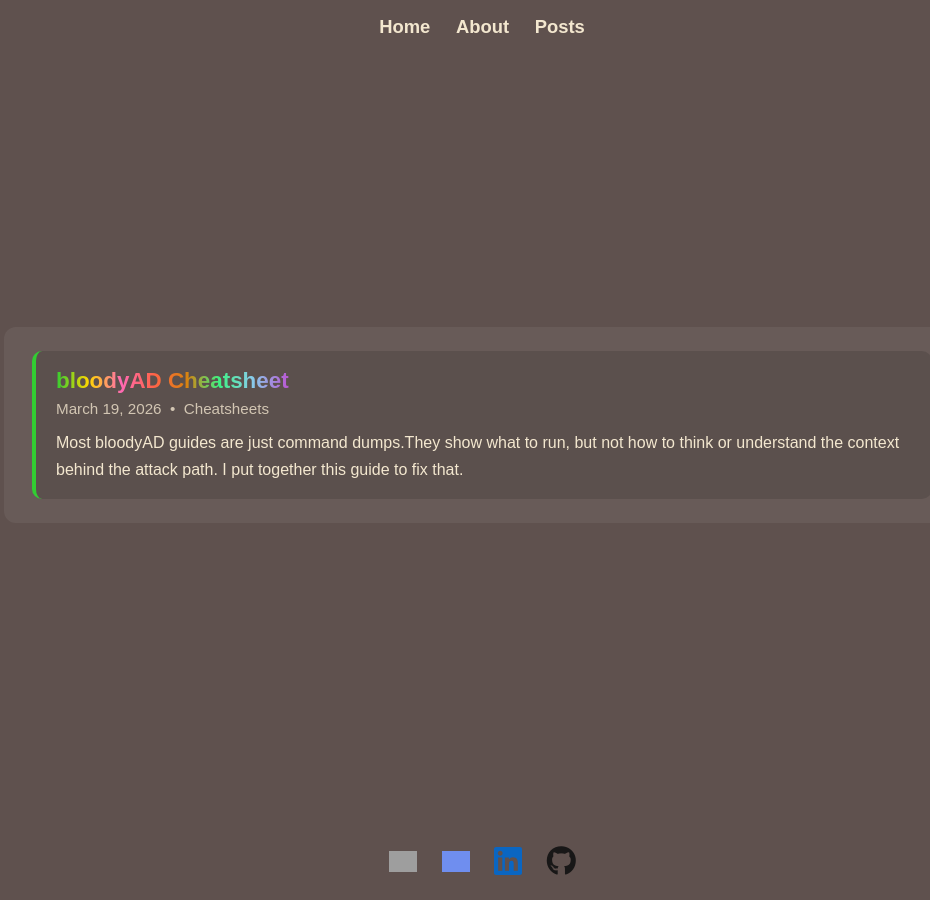
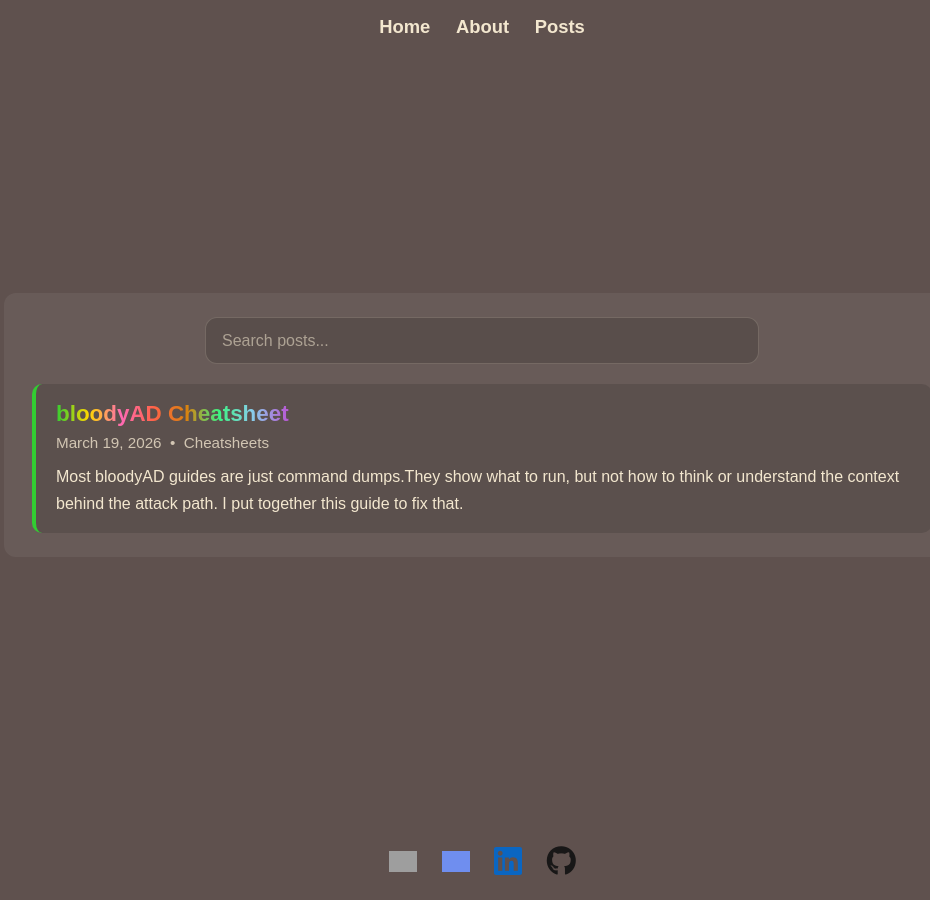
Before and after one commit to gnarizard/cyberjutsu, a Jekyll site: the page built from _pages/posts.md, in a window 1280 px wide. Shown: the whole page, without its empty margins (158-1088 px from the left). Built offline with Jekyll 4.4.1, drawn with Linux system fonts in a browser that asks for light colours; grey boxes are pictures that could not be loaded.

Commit message:
added a search filter for posts

```diff
--- a/_layouts/site.html
+++ b/_layouts/site.html
@@ -21,6 +21,10 @@
     {% if page.use_ascii_sign %}
     <script src="{{ '/assets/js/dude-with-sign.js' | relative_url }}"></script>
     {% endif %}
+
+    {% if page.use_post_filter %}
+    <script src="{{ '/assets/js/posts-filter.js' | relative_url }}"></script>
+    {% endif %}
 </body>
 
 </html>
--- a/_pages/posts.md
+++ b/_pages/posts.md
@@ -2,12 +2,26 @@
 permalink: /posts/
 title: Posts
 layout: site
+use_post_filter: true
 ---
 
 <div class="posts-panel">
-  <div class="posts-list">
+  <div class="posts-search-wrap">
+    <input
+      id="posts-search"
+      class="posts-search-input"
+      type="text"
+      placeholder="Search posts..."
+      aria-label="Search posts"
+    >
+  </div>
+
+  <div class="posts-list" id="posts-list">
     {% for post in site.posts %}
-      <article class="post-card">
+      <article
+        class="post-card"
+        data-search="{{ post.title | downcase | escape }} {{ post.excerpt | strip_html | strip_newlines | downcase | escape }} {{ post.categories | join: ' ' | downcase | escape }}"
+      >
         <h2 class="post-card-title">
           <a class="rainbow-inline-text post-card-link" href="{{ post.url | relative_url }}">{{ post.title }}</a>
         </h2>
@@ -26,4 +40,6 @@
       </article>
     {% endfor %}
   </div>
+
+  <p class="posts-empty-state" id="posts-empty-state" hidden>No matching posts found.</p>
 </div>
--- a/assets/css/site.css
+++ b/assets/css/site.css
@@ -257,3 +257,35 @@
     margin: 0;
     line-height: 1.7;
 }
+
+.posts-search-wrap {
+    display: flex;
+    justify-content: center;
+    margin: 0 0 1.25rem;
+}
+
+.posts-search-input {
+    width: min(100%, 520px);
+    padding: 0.85rem 1rem;
+    border: 1px solid rgba(243, 231, 207, 0.18);
+    border-radius: 12px;
+    background: rgba(0, 0, 0, 0.14);
+    color: #f3e7cf;
+    font-size: 1rem;
+    outline: none;
+}
+
+.posts-search-input::placeholder {
+    color: rgba(243, 231, 207, 0.55);
+}
+
+.posts-search-input:focus {
+    border-color: #FFD700;
+    box-shadow: 0 0 0 3px rgba(255, 215, 0, 0.12);
+}
+
+.posts-empty-state {
+    margin: 1rem 0 0;
+    text-align: center;
+    color: rgba(243, 231, 207, 0.75);
+}
--- /dev/null
+++ b/assets/js/posts-filter.js
@@ -0,0 +1,26 @@
+const postsSearch = document.getElementById("posts-search");
+const postsList = document.getElementById("posts-list");
+const emptyState = document.getElementById("posts-empty-state");
+
+if (postsSearch && postsList) {
+    const cards = Array.from(postsList.querySelectorAll(".post-card"));
+
+    function filterPosts() {
+        const query = postsSearch.value.trim().toLowerCase();
+        let visibleCount = 0;
+
+        cards.forEach((card) => {
+            const haystack = (card.dataset.search || "").toLowerCase();
+            const matches = !query || haystack.includes(query);
+
+            card.hidden = !matches;
+            if (matches) visibleCount += 1;
+        });
+
+        if (emptyState) {
+            emptyState.hidden = visibleCount !== 0;
+        }
+    }
+
+    postsSearch.addEventListener("input", filterPosts);
+}
```
